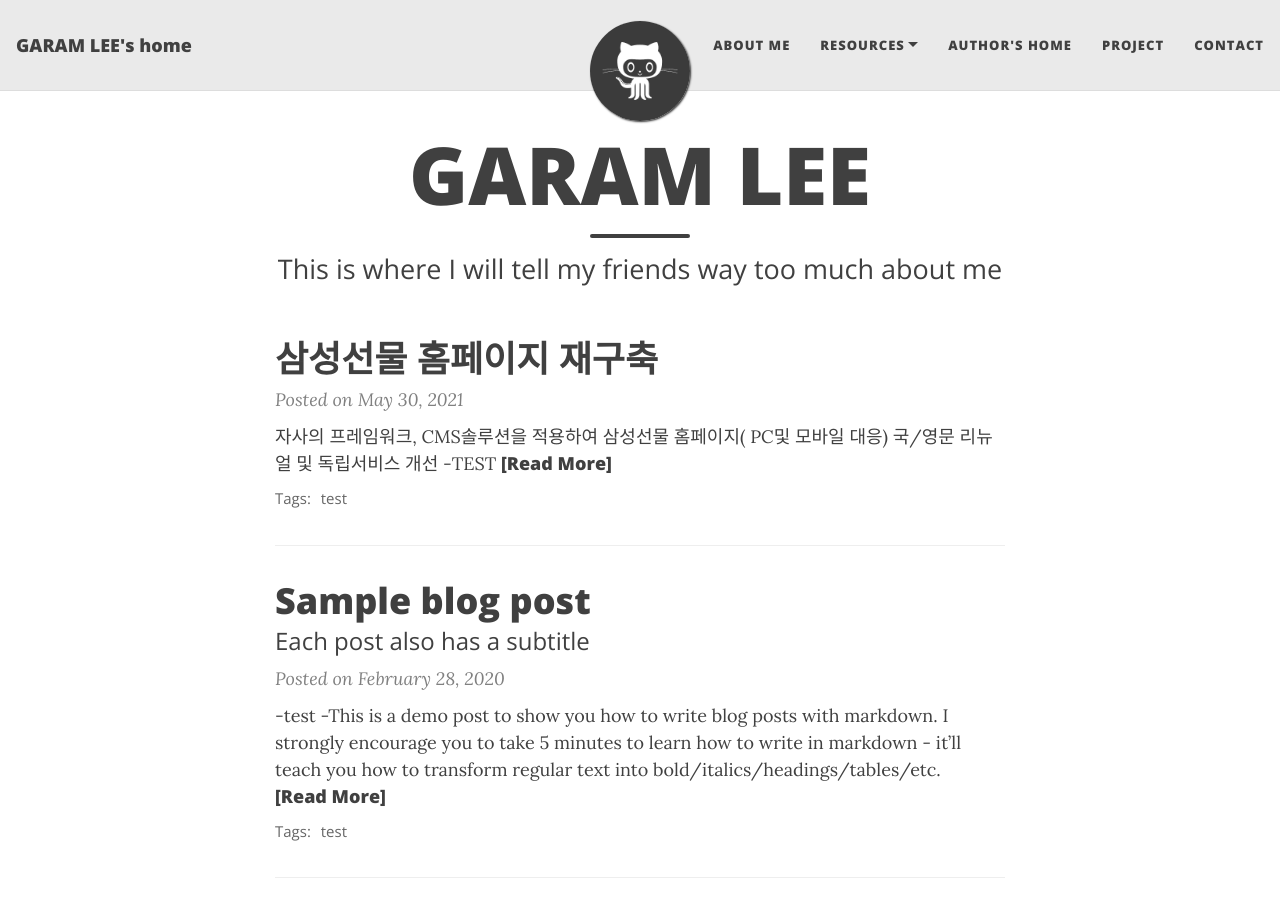
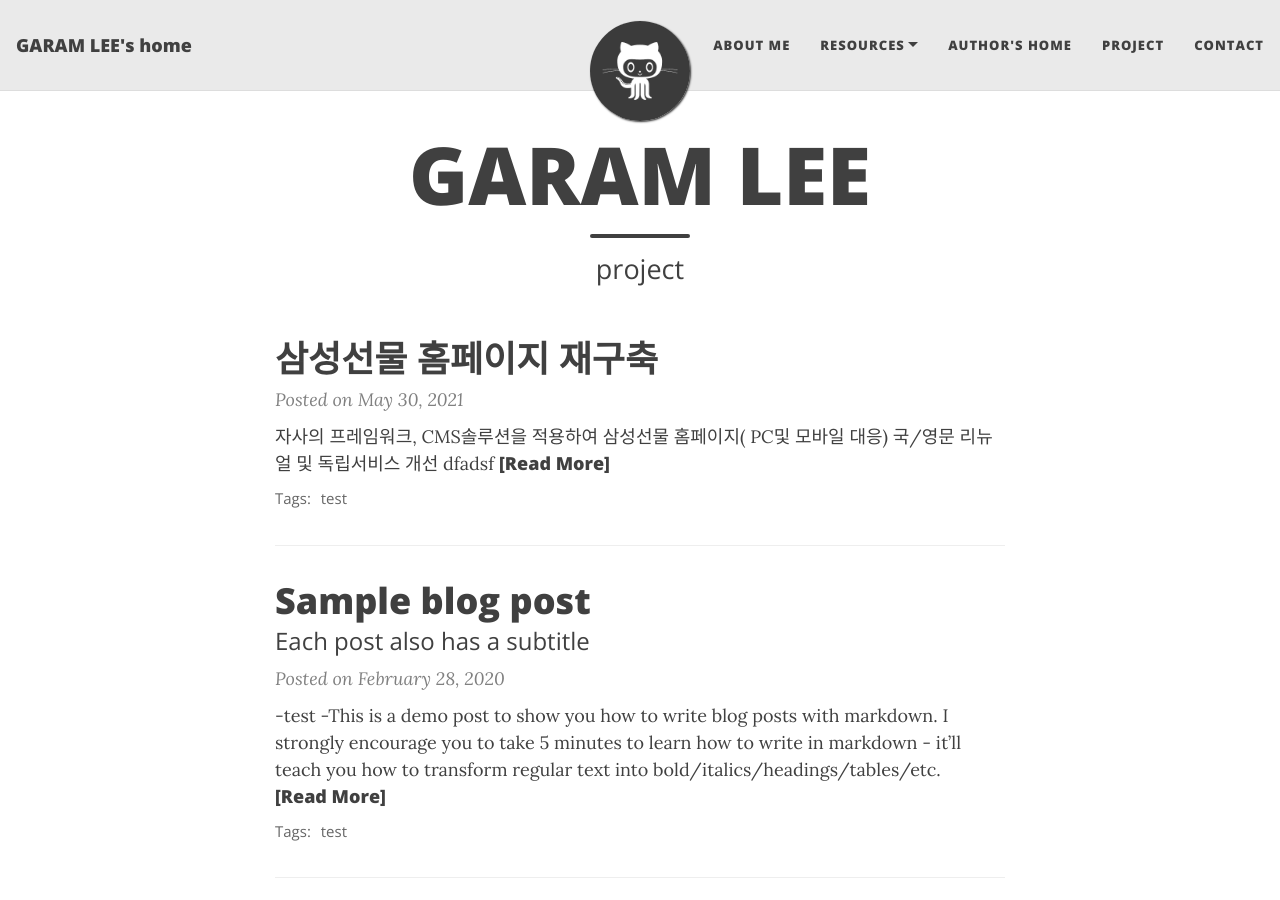
Before and after one commit to 9aram/jekyll_proto, a Jekyll site: the page built from project.md, in a window 1280 px wide and 900 px high. Built offline with Jekyll 4.4.1, drawn with Linux system fonts in a browser that asks for light colours; nearby versions of some CDN libraries.

Commit message:
edit encoding

```diff
--- /dev/null
+++ b/_layouts/project.html
@@ -0,0 +1,105 @@
+---
+layout: page
+---
+
+{{ content }}
+
+{% assign posts = paginator.posts | default: site.posts %}
+
+<div class="posts-list">
+  {% for post in posts %}
+  <article class="post-preview">
+
+    {%- capture thumbnail -%}
+      {% if post.thumbnail-img %}
+        {{ post.thumbnail-img }}
+      {% elsif post.cover-img %}
+        {% if post.cover-img.first %}
+          {{ post.cover-img[0].first.first }}
+        {% else %}
+          {{ post.cover-img }}
+        {% endif %}
+      {% else %}
+      {% endif %}
+    {% endcapture %}
+    {% assign thumbnail=thumbnail | strip %}
+
+    {% if site.feed_show_excerpt == false %}
+    {% if thumbnail != "" %}
+    <div class="post-image post-image-normal">
+      <a href="{{ post.url | absolute_url }}" aria-label="Thumbnail">
+        <img src="{{ thumbnail | absolute_url }}" alt="Post thumbnail">
+      </a>
+    </div>
+    {% endif %}
+    {% endif %}
+
+    <a href="{{ post.url | absolute_url }}">
+      <h2 class="post-title">{{ post.title }}</h2>
+
+      {% if post.subtitle %}
+        <h3 class="post-subtitle">
+        {{ post.subtitle }}
+        </h3>
+      {% endif %}
+    </a>
+
+    <p class="post-meta">
+      {% assign date_format = site.date_format | default: "%B %-d, %Y" %}
+      Posted on {{ post.date | date: date_format }}
+    </p>
+
+    {% if thumbnail != "" %}
+    <div class="post-image post-image-small">
+      <a href="{{ post.url | absolute_url }}" aria-label="Thumbnail">
+        <img src="{{ thumbnail | absolute_url }}" alt="Post thumbnail">
+      </a>
+    </div>
+    {% endif %}
+
+    {% unless site.feed_show_excerpt == false %}
+    {% if thumbnail != "" %}
+    <div class="post-image post-image-short">
+      <a href="{{ post.url | absolute_url }}" aria-label="Thumbnail">
+        <img src="{{ thumbnail | absolute_url }}" alt="Post thumbnail">
+      </a>
+    </div>
+    {% endif %}
+
+    <div class="post-entry">
+      {% assign excerpt_length = site.excerpt_length | default: 50 %}
+      {{ post.excerpt | strip_html | xml_escape | truncatewords: excerpt_length | strip_newlines }}
+      {% assign excerpt_word_count = post.excerpt | number_of_words %}
+      {% if post.content != post.excerpt or excerpt_word_count > excerpt_length %}
+        <a href="{{ post.url | absolute_url }}" class="post-read-more">[Read&nbsp;More]</a>
+      {% endif %}
+    </div>
+    {% endunless %}
+
+    {% if site.feed_show_tags != false and post.tags.size > 0 %}
+    <div class="blog-tags">
+      <span>Tags:</span>
+      {% for tag in post.tags %}
+      <a href="{{ '/tags' | absolute_url }}#{{- tag -}}">{{- tag -}}</a>
+      {% endfor %}
+    </div>
+    {% endif %}
+
+   </article>
+  {% endfor %}
+</div>
+
+{% if paginator.total_pages > 1 %}
+<ul class="pagination main-pager">
+  {% if paginator.previous_page %}
+  <li class="page-item previous">
+    <a class="page-link" href="{{ paginator.previous_page_path | absolute_url }}">&larr; Newer Posts</a>
+  </li>
+  {% endif %}
+  {% if paginator.next_page %}
+  <li class="page-item next">
+    <a class="page-link" href="{{ paginator.next_page_path | absolute_url }}">Older Posts &rarr;</a>
+  </li>
+  {% endif %}
+</ul>
+{% endif %}
--- a/project.md
+++ b/project.md
@@ -1,5 +1,5 @@
 ---
-layout: home
+layout: project
 title: GARAM LEE
-subtitle: This is where I will tell my friends way too much about me
+subtitle: project
 ---
```
Also changed, not shown: _posts/2021-05-30-samsung.md (renamed from _posts/2021-05-30-삼성선물-홈페이지-재구축.md, +5 -1 lines), _config.yml (line endings or trailing spaces).
